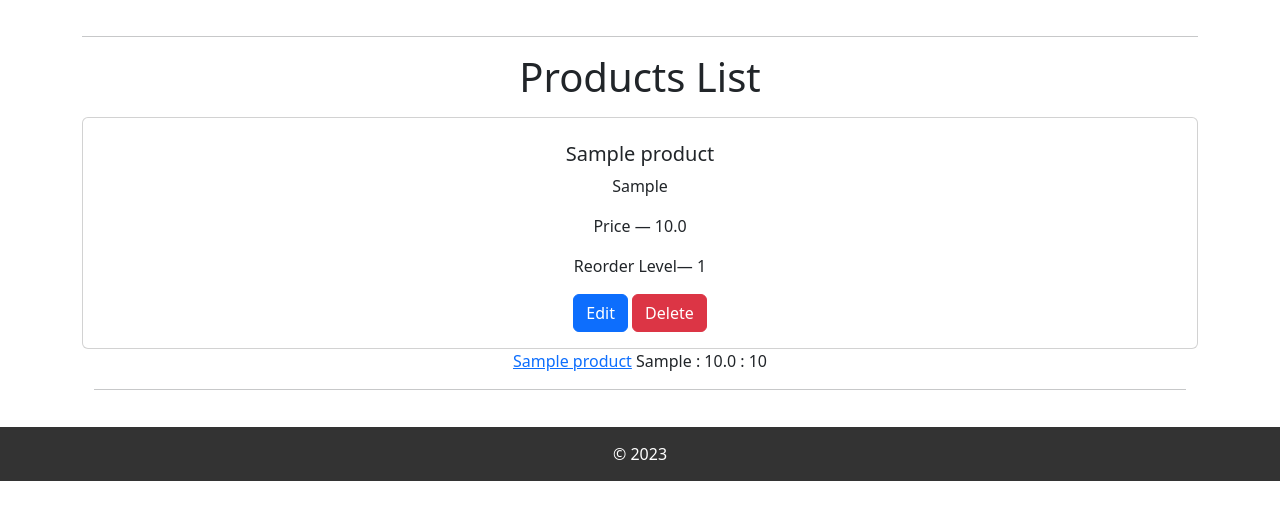
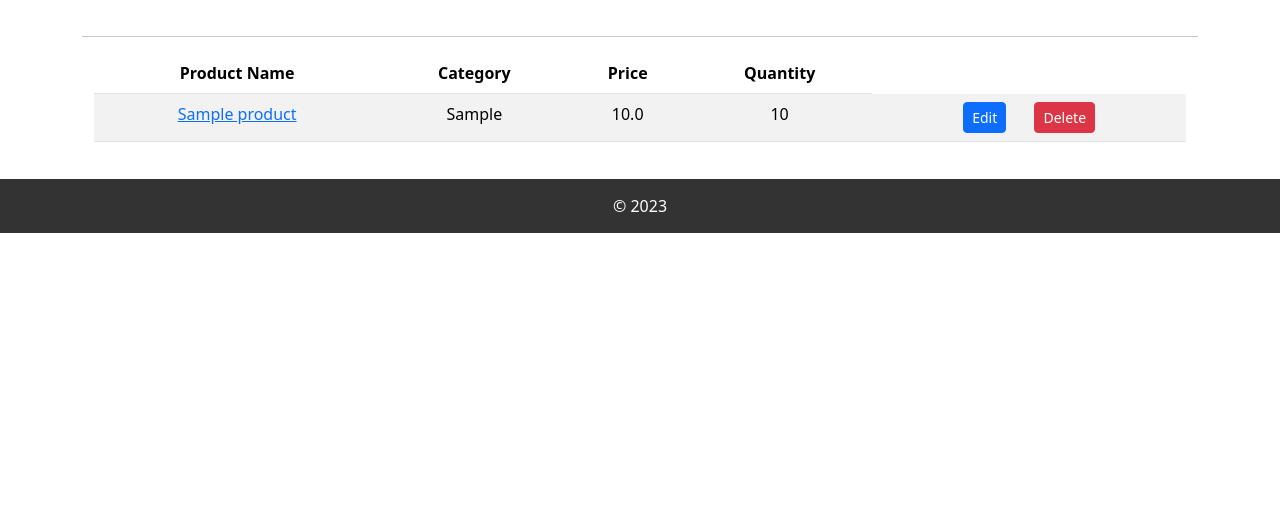
Before and after one commit to Mesele9/hotel_inventory_system, a Flask app: page /products/ in a window 1280 px wide. Shown: the part 147-667 px from the top of the page. Run offline with Flask 3, Linux system fonts and the light colour scheme; a user stored in the database is signed in; tables that the repository leaves empty hold one stand-in row (values such as "Sample post").

Commit message:
update product list template

```diff
--- a/app/models/products.py
+++ b/app/models/products.py
@@ -13,6 +13,8 @@ class Products(db.Model):
     quantity = db.Column(db.Integer, nullable=False)
     reorder_level = db.Column(db.Integer, nullable=False)
 
+    # purchases_order = db.relationship("PurchaseOrder", back_populates="products")
+
 
     def __repr__(self):
         return '<Product (Name={}), (Category={}), (Quantity={}>)'.format(
--- a/app/templates/products/products_list.html
+++ b/app/templates/products/products_list.html
@@ -2,35 +2,36 @@
 
 {% block content %}
 
-<h1 class="text-center mt-3">{{ title }}</h1>
-<div class="row">
-
-    {% for p in products %}
-    <div class="col mt-2">
-        <div class="card">
-            <div class="card-body text-center">
-                <h5 class="card-title text-center mt-2"> {{ p.product_name }}</h5>
-                <p class="card-text">{{ p.product_category }}</p>
-                <p class="card-text">Price &mdash; {{ p.unit_price }}</p>
-                <p class="card-text">Reorder Level&mdash; {{ p.reorder_level }}</p>
-
-                <a href="{{ url_for('product_bp.edit_products', id=p.id) }}" class="btn btn-primary">Edit</a>
-                <a href="{{ url_for('product_bp.products', id=p.id) }}" class="btn btn-danger">Delete</a>
-            </div>
-        </div>
-    </div>
-    {% endfor %}
+<!-- products.html -->
+<div class="container">
+    <div class="table-responsive">
+        <table class="table table-striped">
+            <thead>
+                <tr>
+                    <th>Product Name</th>
+                    <th>Category</th>
+                    <th>Price</th>
+                    <th>Quantity</th>
+                </tr>
+            </thead>
+        <tbody>
+            {% for product in products %}
+            <tr>
+                <td><a href="{{ url_for('product_bp.products', id=product.id) }}">{{ product.product_name }}</a></td>
+                <td>{{ product.product_category }}</td>
+                <td>{{ product.unit_price }}</td>
+                <td>{{ product.quantity }}</td>
+                <td>
+                    <a href="{{ url_for('product_bp.edit_products', id=product.id) }}" class="btn btn-primary btn-sm" style="margin-right: 1.5rem;">Edit</a>
+                    <a href="{{ url_for('product_bp.delete_products', id=product.id) }}" class="btn btn-danger btn-sm" data-toggle="modal" data-target="#deleteProductModal">Delete</a>
+                </td>
+            </tr>
+            {% endfor %}
+        </tbody>
+    </table>
+</div>
 </div>
 
 
-<div class="container">
-    {% for product in products %}
-    <div>
-        <p><a href="{{ url_for('product_bp.products', id=product.id) }}">{{ product.product_name }}</a> {{ product.product_category }} : {{ product.unit_price }} : {{ product.quantity }}</p>
-        <hr>
-    </div>
-    {% endfor %}
-</div>
-
 
 {% endblock %}
```
Also changed, not shown: app/manage_product/form.py (+4 -4 lines), app/models/purchase.py (+15 -8 lines), app/templates/products/product.html (+1 -8 lines), app/templates/base.html (line endings or trailing spaces).
